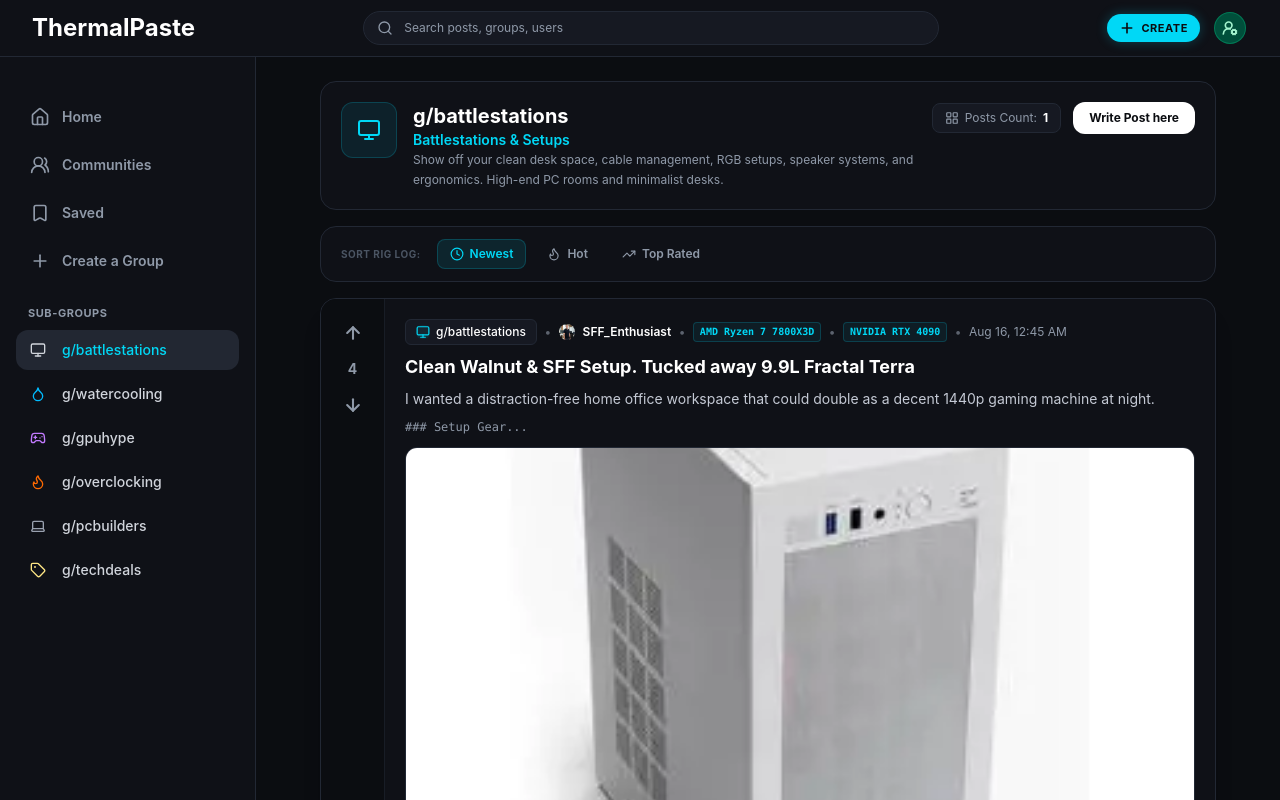
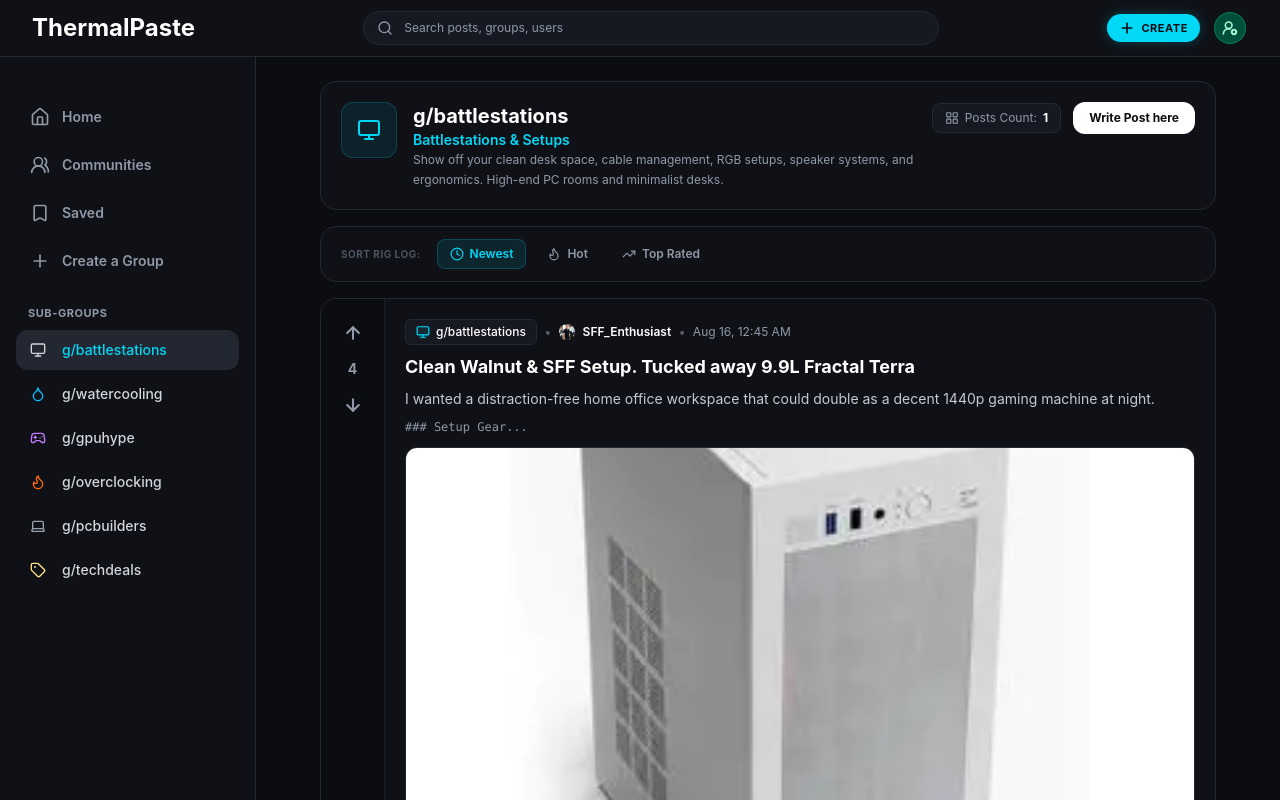
Before and after one commit to rohan9932/ThermalPaste-frontend, a React (Vite) app: page /communities/battlestations in a window 1280 px wide. Shown: the top 800 px of the page. Built offline with nearby package versions, Linux system fonts and the light colour scheme.

Commit message:
[REMOVE] Unnecessary PC specs from post header for a cleaner and consistent look

```diff
--- a/src/pages/CommunitiesPage.jsx
+++ b/src/pages/CommunitiesPage.jsx
@@ -256,22 +256,6 @@ function PostCard({ post }) {
                         </span>
                     </span>
 
-                    {/* Hardware tag pills */}
-                    {post.hardwareTags.map((tag, i) => (
-                        <React.Fragment key={i}>
-                            <span className="text-[#8F99A8]/60 font-bold">•</span>
-                            <span
-                                className="px-1.5 py-0.5 rounded border text-[10px] font-mono font-semibold"
-                                style={{
-                                    backgroundColor: "#00D8F610",
-                                    borderColor: "#00D8F630",
-                                    color: "#00D8F6",
-                                }}
-                            >
-                                {tag}
-                            </span>
-                        </React.Fragment>
-                    ))}
                     <span className="text-[#8F99A8]/60 font-bold">•</span>
                     <span className="text-[#8F99A8] text-xs">{post.timestamp}</span>
                 </div>
--- a/src/pages/PostDetailsPage.jsx
+++ b/src/pages/PostDetailsPage.jsx
@@ -415,27 +415,6 @@ export default function PostDetailsPage() {
 
                     {/* Timestamp */}
                     <span className="text-[#8F99A8] text-xs">{post.createdAt}</span>
-
-                    {/* Hardware Tag Badges */}
-                    {post.hardwareTags && post.hardwareTags.length > 0 && (
-                      <>
-                        {post.hardwareTags.map((tag, i) => (
-                          <React.Fragment key={i}>
-                            <span className="text-[#8F99A8]/60 font-bold">•</span>
-                            <span
-                              className="px-1.5 py-0.5 rounded border text-[10px] font-mono font-semibold"
-                              style={{
-                                backgroundColor: "#00D8F610",
-                                borderColor: "#00D8F630",
-                                color: "#00D8F6",
-                              }}
-                            >
-                              {tag}
-                            </span>
-                          </React.Fragment>
-                        ))}
-                      </>
-                    )}
                   </div>
 
                   {/* Title */}
```
Also changed, not shown: 1 other file (tests, documents, lock files or other folders).
